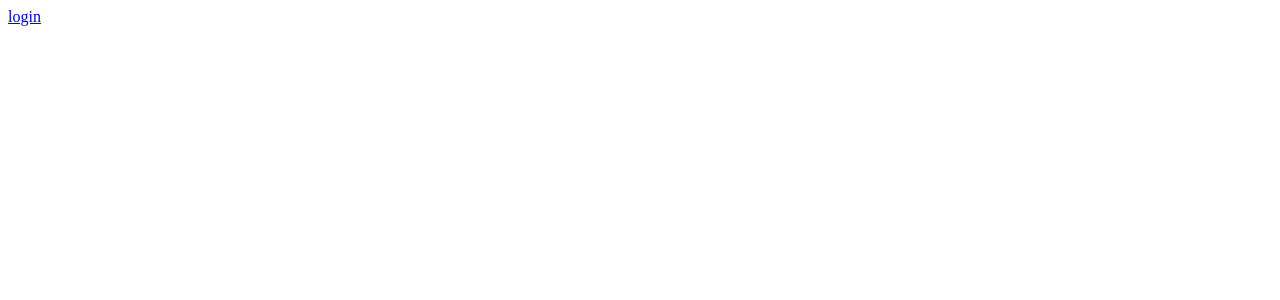
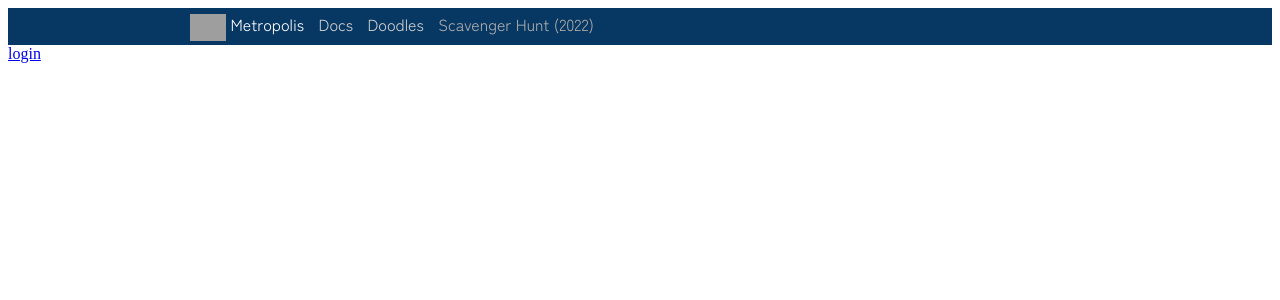
Before and after one commit to wlmac/scavenger, a Django app: page / in a window 1280 px wide. Before the commit the part shown is almost empty. Shown: the top 300 px of the page. Run offline with Django 4.2, Linux system fonts and the light colour scheme; grey boxes are pictures that could not be loaded.

Commit message:
converge common-header

```diff
--- a/scavenger2022/core/templates/core/base.html
+++ b/scavenger2022/core/templates/core/base.html
@@ -5,7 +5,52 @@
     </head>
     <body>
         <!-- GENDO START CommonHeader -->
-        <!-- GENDO END CommonHeader -->
+
+<div id="common-header">
+  <style>
+    @import url('https://fonts.googleapis.com/css2?family=Zen+Kaku+Gothic+New&display=swap');
+    #common-nav {
+      background: #073763;
+    }
+    #common-nav-inner {
+      margin: auto;
+      max-width: 900px;
+      font-size: 16px;
+      font-family: 'Zen Kaku Gothic New', sans-serif;
+      color: #d0d0d0;
+      padding: 4px;
+    }
+    #common-nav-inner a {
+      color: #d0d0d0;
+      text-decoration: none;
+      padding-right: 10px;
+    }
+    #common-nav-inner a:hover {
+      text-decoration: underline;
+    }
+    #common-nav-inner .this {
+      color: #adadad;
+    }
+  </style>
+  <nav id="common-nav">
+    <div id="common-nav-inner">
+      <a href="https://maclyonsden.com" style="color: #fff;">
+        <img src="https://maclyonsden.com/static/core/img/themes/logos/dark-transparent.png" style="height: 27px; display: inline; vertical-align: middle;" />
+        Metropolis
+      </a>
+
+        <a href="https://docs.maclyonsden.com">Docs</a>
+
+
+        <a href="https://doodle.maclyonsden.com">Doodles</a>
+
+      <span class="this">
+        Scavenger Hunt (2022)
+      </span>
+    </div>
+  </nav>
+</div>
+<!-- GENDO END CommonHeader -->
         {% block body %}{% endblock %}
     </body>
 </html>
```
